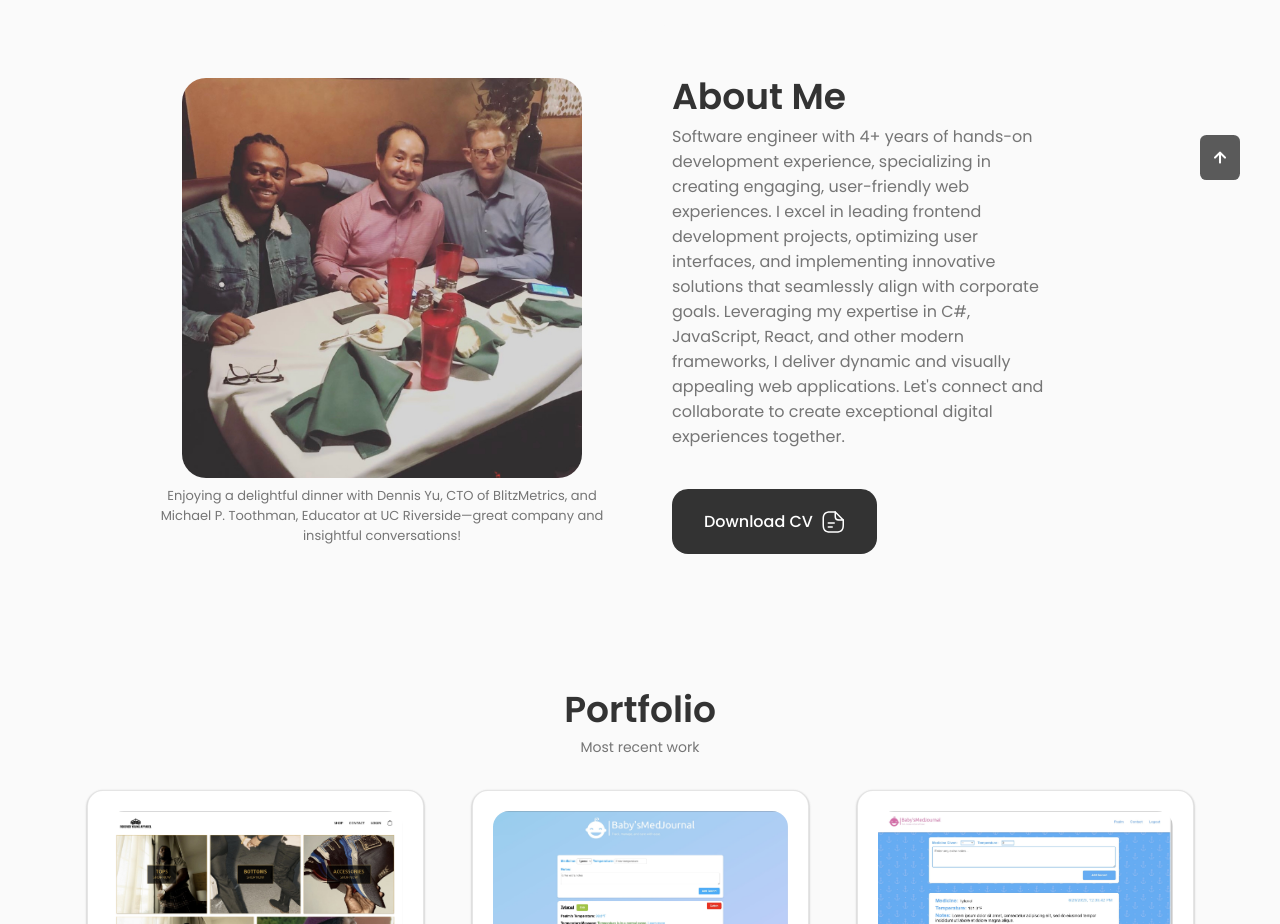
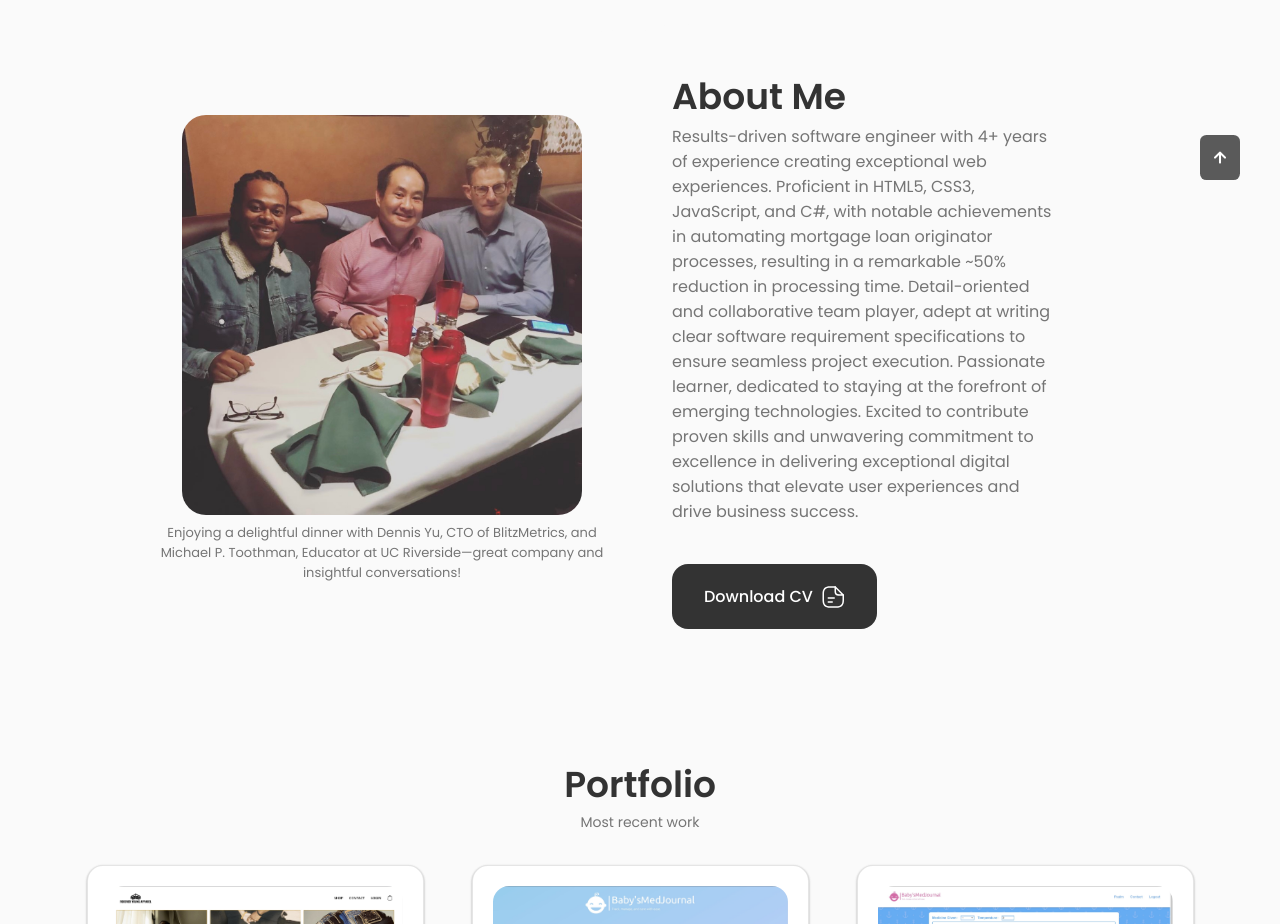
Before and after one commit to TheDerickYoung/derick-young-jr, a React (Create React App) app: page / in a window 1280 px wide. Shown: the part 780-1704 px from the top of the page. Built offline with nearby package versions, Linux system fonts and the light colour scheme.

Commit message:
updated resume file

```diff
--- a/src/components/about/About.jsx
+++ b/src/components/about/About.jsx
@@ -1,7 +1,7 @@
 import React from "react";
 import "./about.css";
 import AboutImg from "../../assets/about.jpg";
-import CV from "../../assets/Derick-Young-Jr-Frontend-Engineer-Resume.pdf";
+import CV from "../../assets/Derick-Young-Jr-Software-Engineer-Resume.pdf";
 import Info from "./Info";
 
 const About = () => {
@@ -31,14 +31,17 @@ const About = () => {
 
           <h2 className="about__section__title">About Me</h2>
           <p className="about__description">
-            Software engineer with 4+ years of hands-on development experience,
-            specializing in creating engaging, user-friendly web experiences. I
-            excel in leading frontend development projects, optimizing user
-            interfaces, and implementing innovative solutions that seamlessly
-            align with corporate goals. Leveraging my expertise in C#,
-            JavaScript, React, and other modern frameworks, I deliver dynamic
-            and visually appealing web applications. Let's connect and
-            collaborate to create exceptional digital experiences together.
+            Results-driven software engineer with 4+ years of experience
+            creating exceptional web experiences. Proficient in HTML5, CSS3,
+            JavaScript, and C#, with notable achievements in automating mortgage
+            loan originator processes, resulting in a remarkable ~50% reduction
+            in processing time. Detail-oriented and collaborative team player,
+            adept at writing clear software requirement specifications to ensure
+            seamless project execution. Passionate learner, dedicated to staying
+            at the forefront of emerging technologies. Excited to contribute
+            proven skills and unwavering commitment to excellence in delivering
+            exceptional digital solutions that elevate user experiences and
+            drive business success.
           </p>
 
           <a download="" href={CV} className="button button--flex contact-btn">
```
Also changed, not shown: 2 other files (tests, documents, lock files or other folders).
